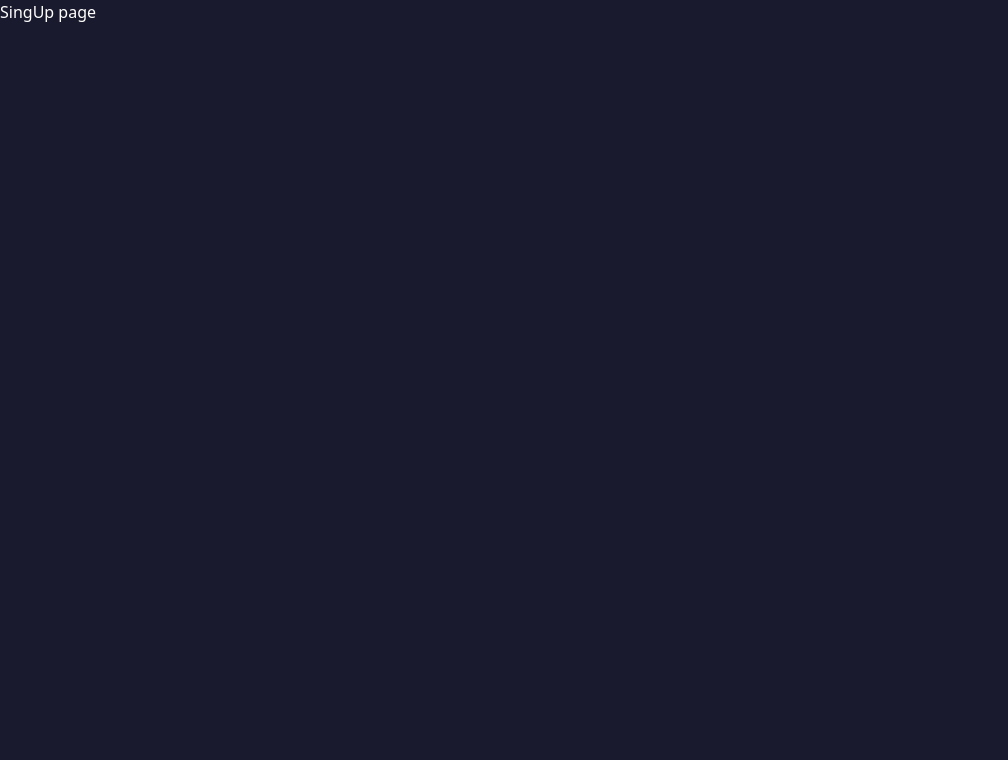
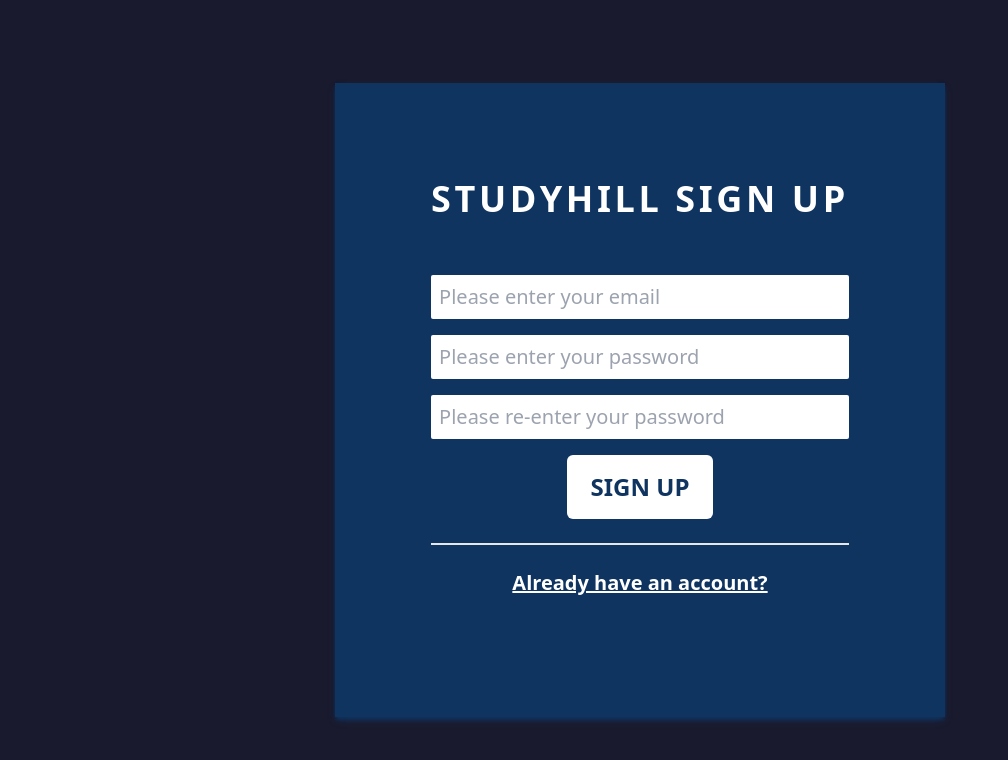
Before and after one commit to borankurut/Studyhill, a React (Create React App) app in the folder client/: page /sign-up in a window 1280 px wide. Shown: the top 760 px of the page, without its empty margins (0-1008 px from the left). Built offline with nearby package versions, Linux system fonts and the light colour scheme.

Commit message:
Some pages are editted

```diff
--- a/client/src/components/AvatarPage.js
+++ b/client/src/components/AvatarPage.js
@@ -1,7 +1,51 @@
 function AvatarPage() {
   return (
-    <div>
-      <h1>AvatarPage</h1>
+    <div className="container mx-auto h-screen flex flex-col items-center justify-center gap-6">
+      <h1 className="font-semibold font-sans text-xl md:text-2xl lg:text-3xl xl:text-4xl text-center p-6">
+        CHOOSE YOUR AVATAR
+      </h1>
+
+      <div className="w-full columns-2 text-center md:columns-4">
+        <button className="bg-yellow-avatar rounded-full m-2 p-4">
+          <img className="w-full aspect-squre" src="./img/icons8-bear-96.png" />
+        </button>
+        <button className="bg-yellow-avatar rounded-full m-2 p-4">
+          <img
+            className="aspect-square w-full"
+            src="./img/icons8-beaver-96.png"
+          />
+        </button>
+        <button className="bg-yellow-avatar rounded-full m-2 p-4">
+          <img className="aspect-square w-full" src="./img/icons8-fox-96.png" />
+        </button>
+        <button className="bg-yellow-avatar rounded-full m-2 p-4">
+          <img
+            className="aspect-square w-full"
+            src="./img/icons8-deer-96.png"
+          />
+        </button>
+        <button className="bg-yellow-avatar rounded-full m-2 p-4">
+          <img
+            className="aspect-square w-full"
+            src="./img/icons8-machaon-butterfly-96.png"
+          />
+        </button>
+        <button className="bg-yellow-avatar rounded-full m-2 p-4">
+          <img
+            className="aspect-square w-full"
+            src="./img/icons8-hedgehog-96.png"
+          />
+        </button>
+        <button className="bg-yellow-avatar rounded-full m-2 p-4">
+          <img
+            className="aspect-square w-full"
+            src="./img/icons8-squirrel-96.png"
+          />
+        </button>
+        <button className="bg-yellow-avatar rounded-full m-2 p-4">
+          <img className="aspect-square w-full" src="./img/icons8-bee-96.png" />
+        </button>
+      </div>
     </div>
   );
 }
--- a/client/src/components/HomePage.js
+++ b/client/src/components/HomePage.js
@@ -6,7 +6,7 @@
       <header className="bg-navbar-dark p-6 rounded-sm flex items-center justify-between">
         <NavLink
           to="/"
-          className="text-base md:text-lg lg:text-xl xl:text-2xl tracking-wider font-sans font-semibold"
+          className="text-base md:text-lg lg:text-xl xl:text-2xl tracking-[4px] font-sans font-semibold"
         >
           STUDYHILL
         </NavLink>
--- a/client/src/components/Login.js
+++ b/client/src/components/Login.js
@@ -1,7 +1,50 @@
+import { Link } from "react-router-dom";
+
 function Login() {
   return (
-    <div>
-      <h1>Login page</h1>
+    <div className="container mx-auto h-screen w-screen flex flex-col items-center justify-center">
+      <div className="text-center bg-navbar-dark p-16 md:p-24 shadow-md shadow-navbar-dark">
+        <h1 className="font-sans font-semibold text-xl md:text-2xl lg:text-3xl xl:text-4xl tracking-widest mb-8">
+          STUDYHILL LOGIN
+        </h1>
+        <form
+          action="/profile-user"
+          method="GET"
+          className="flex flex-col items-center justify-center gap-4 w-full py-6 border-b-2"
+        >
+          <input
+            name="email"
+            type="email"
+            required
+            placeholder="Please enter your email"
+            className="text-black w-full p-2 outline-navbar-dark text-sm md:text-base lg:text-lg xl:text-xl rounded-sm"
+          />
+          <input
+            name="password"
+            type="password"
+            required
+            placeholder="Please enter your password"
+            className="text-black w-full p-2 outline-navbar-dark text-sm md:text-base lg:text-lg xl:text-xl rounded-sm"
+          />
+          <button
+            type="submit"
+            className="text-navbar-dark bg-white py-4 px-6 font-bold text-base md:text-lg lg:text-xl xl:text-2xl rounded-md hover:bg-slate-200 transition duration-150 ease-in"
+          >
+            LOGIN
+          </button>
+        </form>
+
+        <button className="font-semibold underline text-sm md:text-base lg:text-lg xl:text-xl m-6 hover:text-slate-200 transition duration-150 ease-in inline-block">
+          Forgotten Password?
+        </button>
+        <br />
+        <Link
+          to="/sign-up"
+          className="bg-white text-navbar-dark p-4 transition duration-150 ease-in rounded-lg hover:bg-slate-200 font-semibold text-sm md:text-base lg:text-lg xl:text-xl inline-block"
+        >
+          Create New Account
+        </Link>
+      </div>
     </div>
   );
 }
--- a/client/src/components/SignUp.js
+++ b/client/src/components/SignUp.js
@@ -1,9 +1,55 @@
-function SingUp() {
+import { Link } from "react-router-dom";
+
+function SignUp() {
   return (
-    <div>
-      <h1>SingUp page</h1>
+    <div className="container mx-auto h-screen w-screen flex flex-col items-center justify-center">
+      <div className="text-center bg-navbar-dark p-16 md:p-24 shadow-md shadow-navbar-dark">
+        <h1 className="font-sans font-semibold text-xl md:text-2xl lg:text-3xl xl:text-4xl tracking-widest mb-8">
+          STUDYHILL SIGN UP
+        </h1>
+        <form
+          action="/profile-user"
+          method="GET"
+          className="flex flex-col items-center justify-center gap-4 w-full py-6 border-b-2"
+        >
+          <input
+            name="email"
+            type="email"
+            required
+            placeholder="Please enter your email"
+            className="text-black w-full p-2 outline-navbar-dark text-sm md:text-base lg:text-lg xl:text-xl rounded-sm"
+          />
+          <input
+            name="password"
+            type="password"
+            required
+            placeholder="Please enter your password"
+            className="text-black w-full p-2 outline-navbar-dark text-sm md:text-base lg:text-lg xl:text-xl rounded-sm"
+          />
+          <input
+            name="password"
+            type="password"
+            required
+            placeholder="Please re-enter your password"
+            className="text-black w-full p-2 outline-navbar-dark text-sm md:text-base lg:text-lg xl:text-xl rounded-sm"
+          />
+          <button
+            type="submit"
+            className="text-navbar-dark bg-white py-4 px-6 font-bold text-base md:text-lg lg:text-xl xl:text-2xl rounded-md hover:bg-slate-200 transition duration-150 ease-in"
+          >
+            SIGN UP
+          </button>
+        </form>
+
+        <Link
+          to="/login"
+          className="font-semibold underline text-sm md:text-base lg:text-lg xl:text-xl m-6 hover:text-slate-200 transition duration-150 ease-in inline-block"
+        >
+          Already have an account?
+        </Link>
+      </div>
     </div>
   );
 }
 
-export default SingUp;
+export default SignUp;
--- a/client/tailwind.config.js
+++ b/client/tailwind.config.js
@@ -6,6 +6,7 @@
       colors: {
         "body-dark": "#1A1A2E",
         "navbar-dark": "#0F3460",
+        "yellow-avatar": "#D6CDA4",
       },
     },
   },
```
